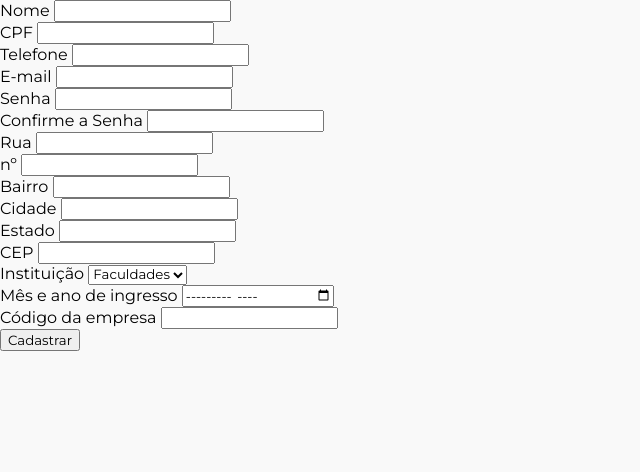
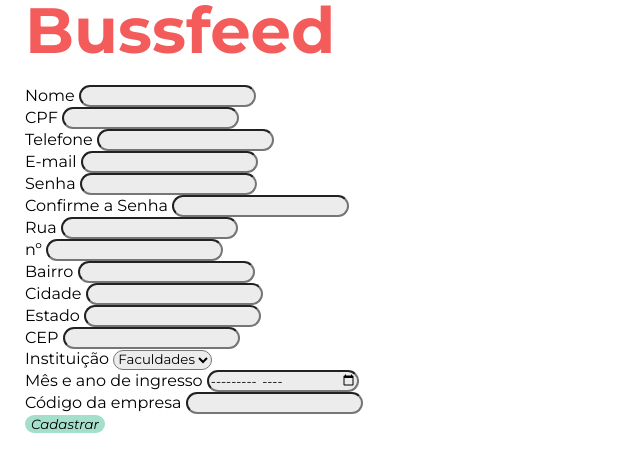
Before and after one commit to leticiamossi/bussfeed, a PHP site: page /Application/views/Cadastro/passenger.php in a window 1280 px wide; the page is wider, and only the part inside the window is pictured. Shown: the top 472 px of that part, without its empty margins (0-640 px from the left). Run offline with PHP 8.4, Linux system fonts and the light colour scheme.

Commit message:
Ajuste do estilo do passageiro

```diff
--- a/Application/views/Cadastro/passenger.php
+++ b/Application/views/Cadastro/passenger.php
@@ -4,74 +4,77 @@
     <meta charset="UTF-8">
     <meta name="viewport" content="width=device-width, initial-scale=1.0">
     <title>BussFeed | Cadastro de Passageiro</title>
-    <link rel="stylesheet" href="../../public/assets/css/style.css">
+    <link rel="stylesheet" href="../../public/assets/css/stylePassageiro.css">
 </head>
 <body>
-    <form action="/cadastrar/passageiro" method="POST">
+    <header>
+        <h2 class="logoDesc">Bussfeed</h2>
+    </header>
+    <form action="/cadastrar/passageiro" method="POST" class="sec">
         <div>
             <label for="nome">Nome</label>
-            <input type="text" name="nome" required>
+            <input type="text" name="nome" class="input" required>
         </div>
 
         <div>
             <label for="cpf">CPF</label>
-            <input type="text" name="cpf" required>
+            <input type="text" name="cpf" class="input" required>
         </div>
 
         <div>
             <label for="telefone">Telefone</label>
-            <input type="text" name="telefone" required>
+            <input type="text" name="telefone" class="input" required>
         </div>
 
         <div>
             <label for="email">E-mail</label>
-            <input type="text" name="email" required>
+            <input type="text" name="email" class="input" required>
         </div>
 
         <!-- CONFERIR SENHAS COM JS-->
         <div>
             <label for="senha">Senha</label>
-            <input type="password" name="senha" required>
+            <input type="password" name="senha" class="input" required>
         </div>
 
         <div>
             <label for="senha-confirm">Confirme a Senha</label>
-            <input type="password" name="senha-confirm" required>
+            <input type="password" name="senha-confirm" class="input" required>
         </div>
 
         <div>
             <label for="rua">Rua</label>
-            <input type="text" name="rua" required>
+            <input type="text" name="rua" class="input" required>
         </div>
 
         <div>
             <label for="numero">nº</label>
-            <input type="number" name="numero" required>
+            <input type="number" name="numero" class="input" required>
         </div>
 
         <div>
             <label for="bairro">Bairro</label>
-            <input type="text" name="bairro" required>
+            <input type="text" name="bairro" class="input" required>
         </div>
 
         <div>
             <label for="cidade">Cidade</label>
-            <input type="text" name="cidade" required>
+            <input type="text" name="cidade" class="input" required>
         </div>
 
         <div>
             <label for="estado">Estado</label>
-            <input type="text" name="estado" required>
+            <input type="text" name="estado" class="input" required>
         </div>
 
         <div>
             <label for="cep">CEP</label>
-            <input type="text" name="cep" required>
+            <input type="text" name="cep" class="input" required>
         </div>
 
         <div>
             <label for="instituicao">Instituição</label>
-            <select name="instituicao" id="instituicao" required>
+            <select name="instituicao" id="instituicao" class="input" required>
                 <!--Alimentar com nomes de IS-->
                 <option>Faculdades</option>
             </select>
@@ -79,15 +82,15 @@
 
         <div>
             <label for="ingresso">Mês e ano de ingresso</label>
-            <input type="month" name="ingresso" required>
+            <input type="month" name="ingresso" class="input" required>
         </div>
 
         <div>
             <label for="codigo">Código da empresa</label>
-            <input type="text" name="codigo" required>
+            <input type="text" name="codigo" class="input" required>
         </div>
 
-        <input type="submit" value="Cadastrar">
+        <input type="submit" value="Cadastrar" class="entrar">
     </form>
 </body>
 </html>
--- a/Application/views/Login/index.php
+++ b/Application/views/Login/index.php
@@ -22,13 +22,13 @@
         <form action="/login/login" method="POST">
             <div>
                 <label for="email">E-mail</label>
-                <input class=input type="text" name="email">
+                <input class="input" type="text" name="email">
             </div>
             <div>
                 <label for="senha">Senha</label>
-                <input class=input type="password" name="senha">
+                <input class="input" type="password" name="senha">
             </div>
-            <input class=entrar type="submit" value="Entrar">
+            <input class="entrar" type="submit" value="Entrar">
         </form>
     </div>
     </section>
```
Also changed, not shown: public/assets/css/stylePassageiro.css (added).
